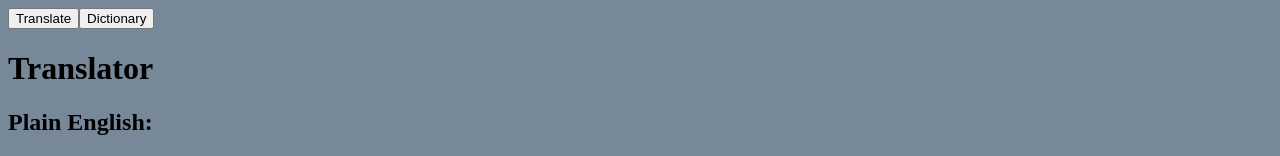
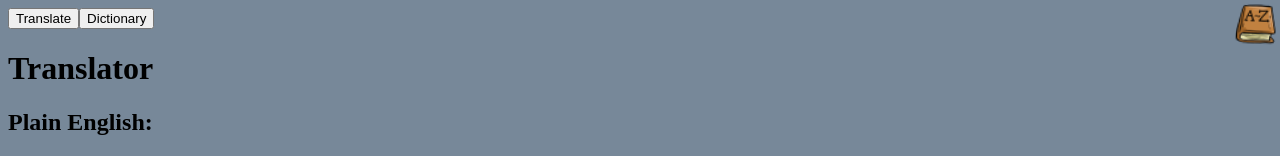
Before and after one commit to aiman-al-masoud/addictionary, a React app: page / in a window 1280 px wide. Shown: the top 156 px of the page. Built offline with nearby package versions, Linux system fonts and the light colour scheme; no server answers; the HTML template or start-up script is replaced by a standard one.

Commit message:
dict icon

```diff
--- a/app/src/index.css
+++ b/app/src/index.css
@@ -1,3 +1,20 @@
 body{
     background: lightslategray ;
 }
+
+.dictionary_icon{
+    float: right;
+    animation-name: animation_dictionary_icon;
+    animation-duration: 4s;
+    animation-iteration-count: infinite;
+}
+
+
+@keyframes animation_dictionary_icon {
+
+    0%, 100% {top: 90px; left: 400px;}
+    25% {top: 160px; left: 400px; transform: rotate(10deg);}
+    50% {top: 160px; left: 500px; transform: rotate(-10deg); transform: scale(1.3);}
+
+    75% {top: 90px; left: 500px; transform: rotate(10deg);}
+}
--- a/app/src/view/App.jsx
+++ b/app/src/view/App.jsx
@@ -4,7 +4,7 @@ import Dictionary from "./Dictionary.jsx";
 import Translate from "./Translate.jsx";
 import Styles from "./Styles"
 import { setTitle } from "../model/Utils.js";
-
+import DictionaryPicture from "../../res/dictionary.png"
 
 class AppModes {
     static TRANSLATE = "Translate"
@@ -35,6 +35,8 @@ export default class App extends Component {
 
         return (<div >
 
+            <img src={DictionaryPicture} className="dictionary_icon" />
+
             <button onClick={()=>{this.setMode(AppModes.TRANSLATE)}}>Translate</button>
             <button onClick={()=>{this.setMode(AppModes.DICTIONARY)}}>Dictionary</button>
 
```
Also changed, not shown: app/res/attribs.txt (added), app/res/dictionary.png (added), 1 other file (tests, documents, lock files or other folders).
